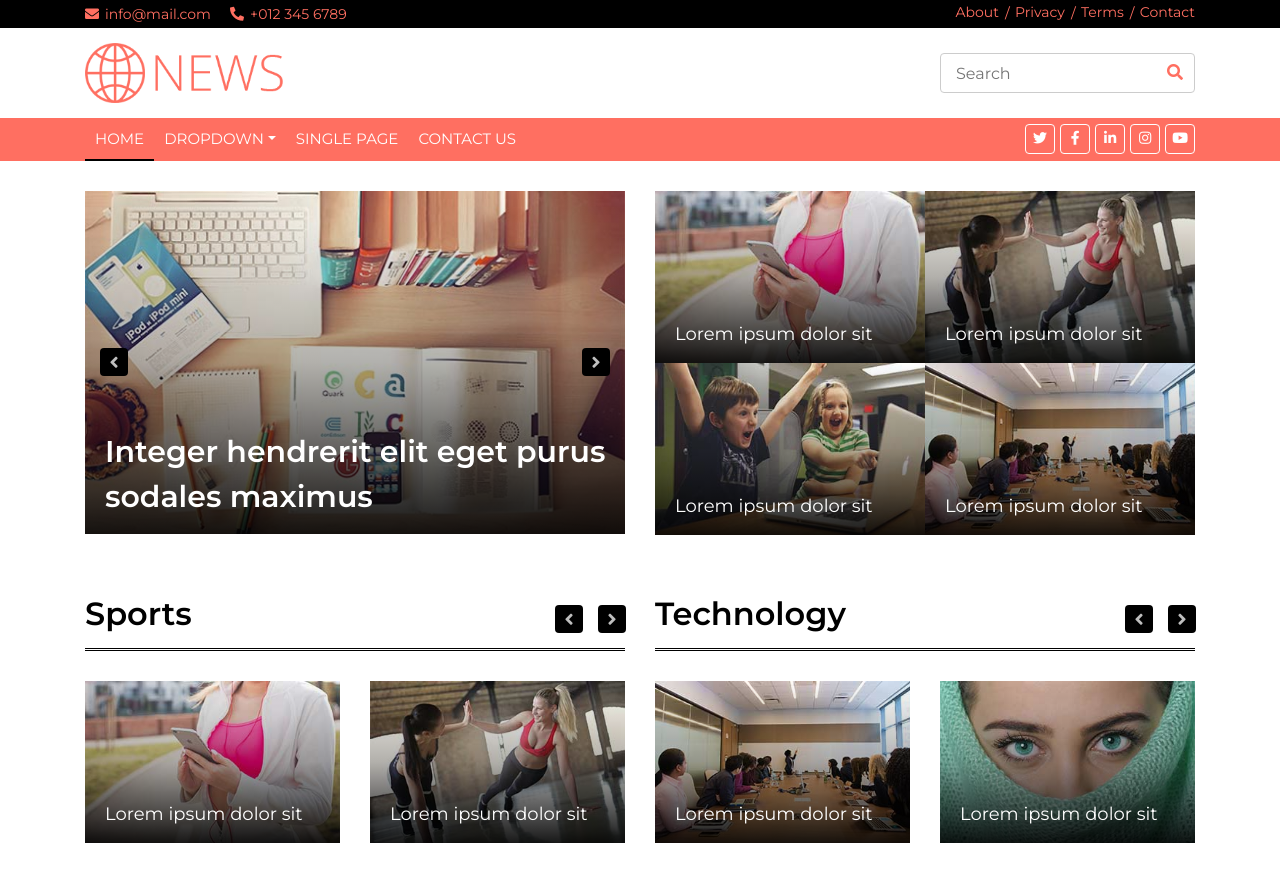
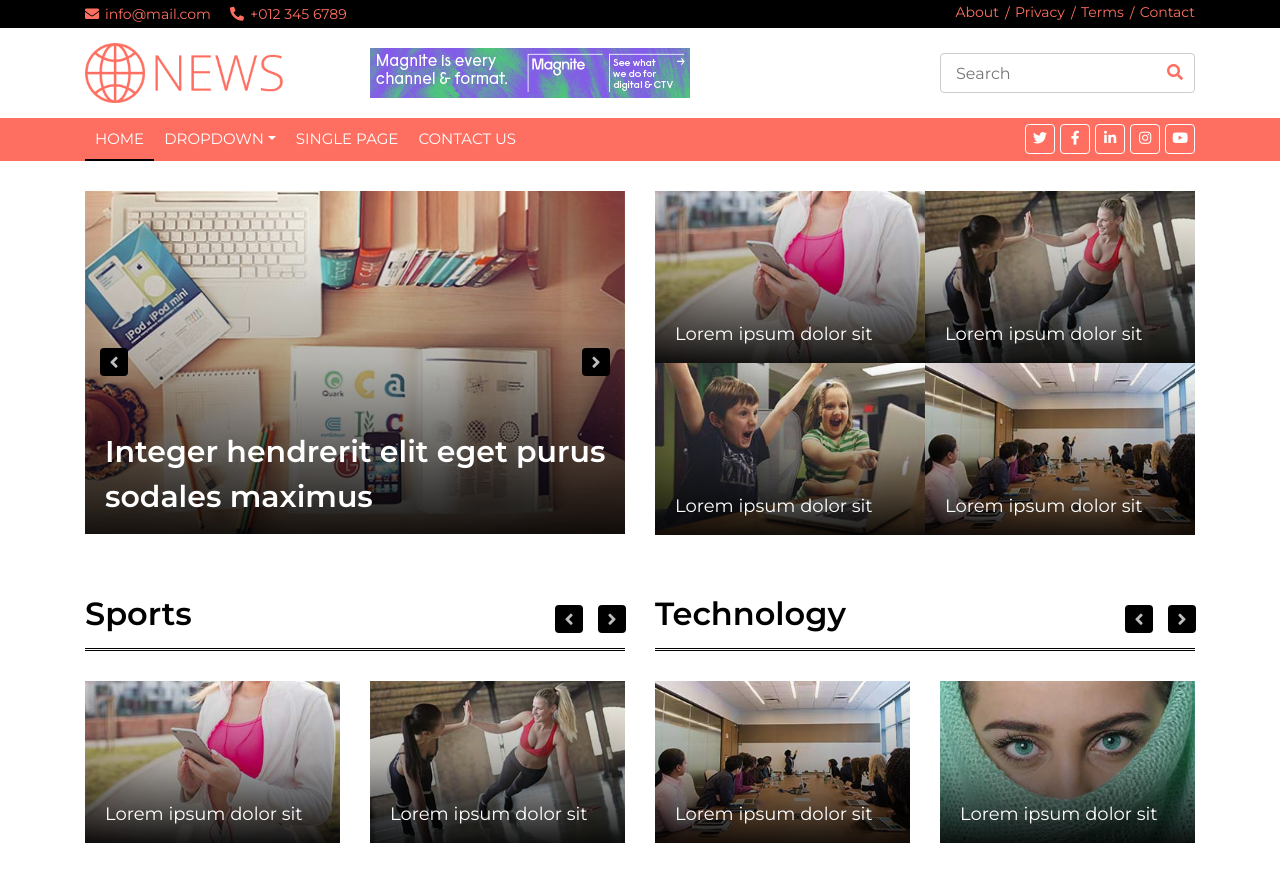
Before and after one commit to ACannuniRP/learn-advertising-static-ad, a plain HTML site: page index.html in a window 1280 px wide. Shown: the top 876 px of the page. Drawn offline with nearby package versions, Linux system fonts and the light colour scheme.

Commit message:
Display static ad

```diff
--- a/index.html
+++ b/index.html
@@ -58,7 +58,13 @@
                             </a>
                         </div>
                     </div>
-                    <div class="col-lg-6 col-md-4" id="ad1"></div>
+                    <div class="col-lg-6 col-md-4" id="ad1">
+                        <div class="b-ads">
+                            <a href="https://magnite.com" target="_blank">
+                                <img src="img/ads-1.jpeg" alt="Ads">
+                            </a>
+                        </div>
+                    </div>
                     <div class="col-lg-3 col-md-4">
                         <div class="b-search">
                             <input type="text" placeholder="Search">
```
Also changed, not shown: img/ads-1.jpeg (added).
